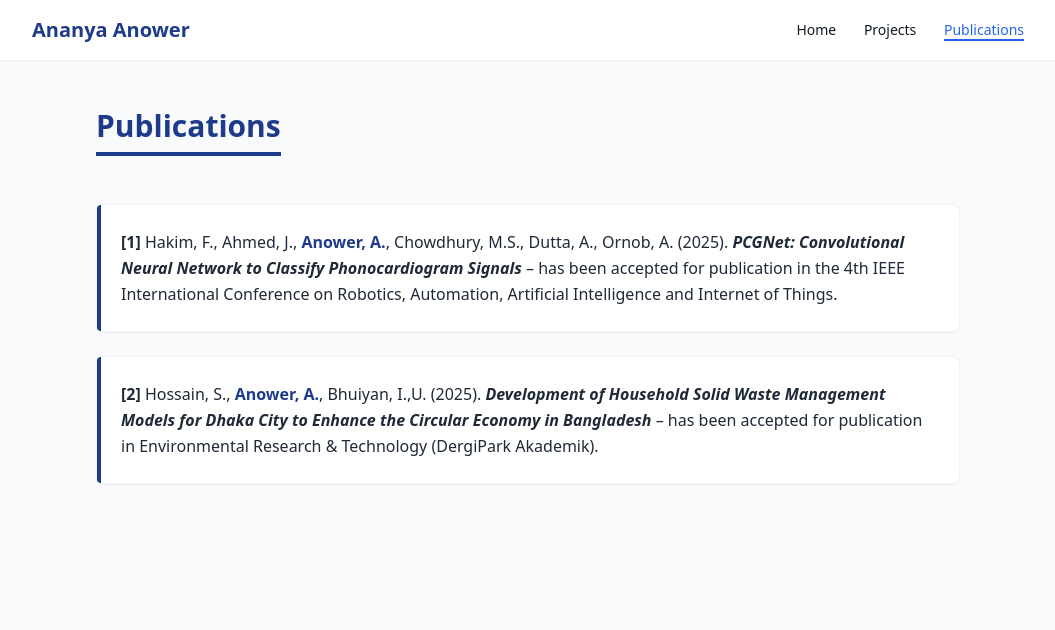
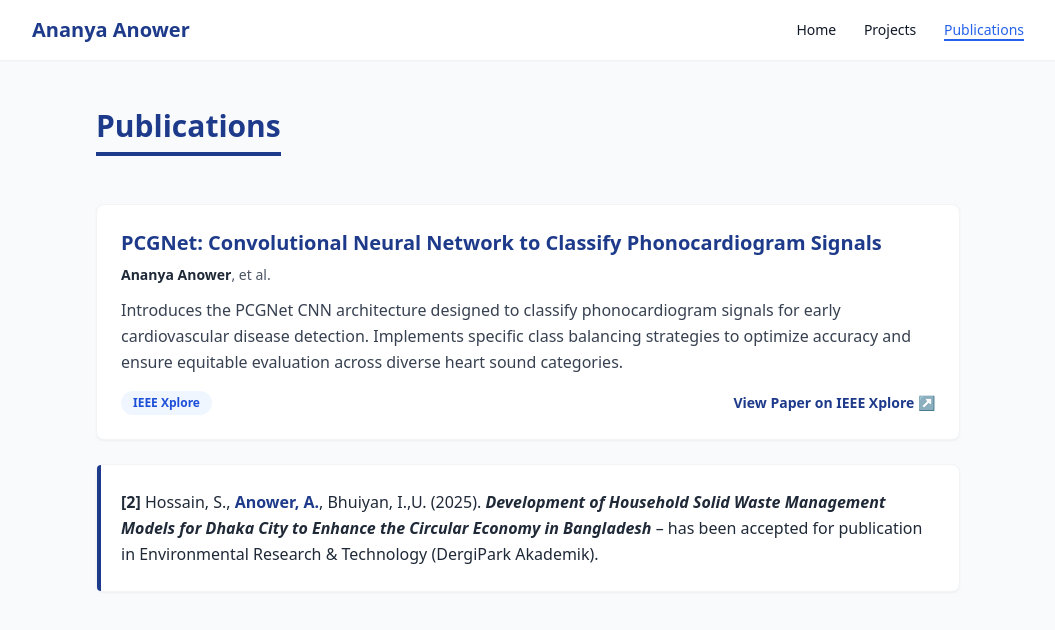
Before and after one commit to AnanyaAnower/AnanyaAnower.github.io, a Jekyll site: the page publications.html, which Jekyll copies as it is, in a window 1280 px wide. Shown: the top 630 px of the page, without its empty margins (112-1167 px from the left). Built offline with Jekyll 4.4.1, drawn with Linux system fonts in a browser that asks for light colours; nearby versions of some CDN libraries.

Commit message:
Update publications.html

```diff
--- a/publications.html
+++ b/publications.html
@@ -25,14 +25,23 @@
 
         <div class="space-y-6 mt-4">
             <!-- Publication 1 -->
-            <div class="bg-white p-6 rounded-lg shadow-sm border border-gray-100 relative">
-                <span class="absolute top-0 left-0 w-1 h-full bg-blue-900 rounded-l-lg"></span>
-                <p class="text-gray-800 leading-relaxed">
-                    <span class="font-bold">[1]</span> Hakim, F., Ahmed, J., <span class="font-bold text-blue-900">Anower, A.</span>, Chowdhury, M.S., Dutta, A., Ornob, A. (2025).
-                    <span class="italic font-semibold">PCGNet: Convolutional Neural Network to Classify Phonocardiogram Signals</span>
-                    – has been accepted for publication in the 4th IEEE International Conference on Robotics, Automation, Artificial Intelligence and Internet of Things.
-                </p>
-            </div>
+            <div class="bg-white p-6 rounded-lg shadow-sm border border-gray-100 mb-6 hover:shadow-md transition-shadow">
+    <h3 class="font-bold text-xl text-blue-900 mb-2">
+        PCGNet: Convolutional Neural Network to Classify Phonocardiogram Signals
+    </h3>
+    <p class="text-sm text-gray-600 mb-3">
+        <span class="font-semibold text-gray-800">Ananya Anower</span>, et al.
+    </p>
+    <p class="text-gray-700 leading-relaxed mb-4">
+        Introduces the PCGNet CNN architecture designed to classify phonocardiogram signals for early cardiovascular disease detection. Implements specific class balancing strategies to optimize accuracy and ensure equitable evaluation across diverse heart sound categories.
+    </p>
+    <div class="flex items-center justify-between flex-wrap gap-2">
+        <span class="text-xs font-semibold bg-blue-50 text-blue-700 px-3 py-1 rounded-full">IEEE Xplore</span>
+        <a href="https://ieeexplore.ieee.org/document/11502410" target="_blank" class="text-sm font-bold text-blue-900 hover:underline inline-flex items-center gap-1">
+            View Paper on IEEE Xplore ↗
+        </a>
+    </div>
+</div>
 
             <!-- Publication 2 -->
             <div class="bg-white p-6 rounded-lg shadow-sm border border-gray-100 relative">
```
